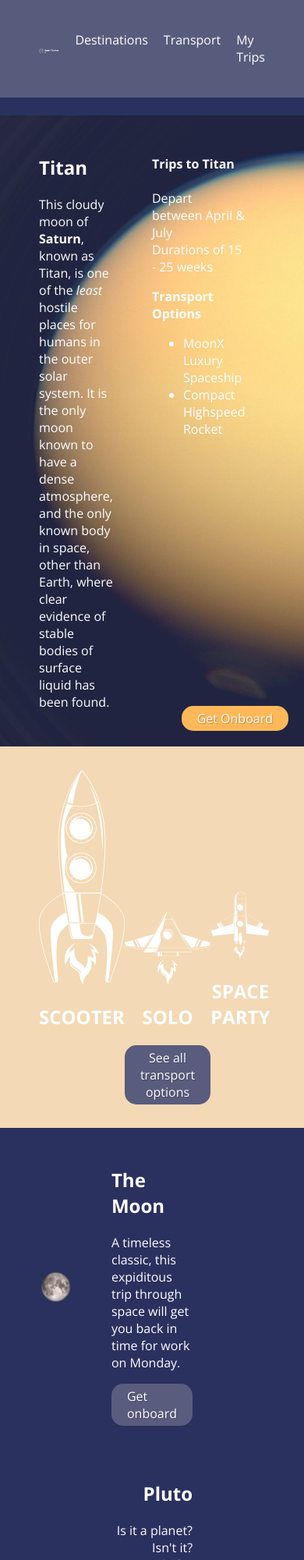
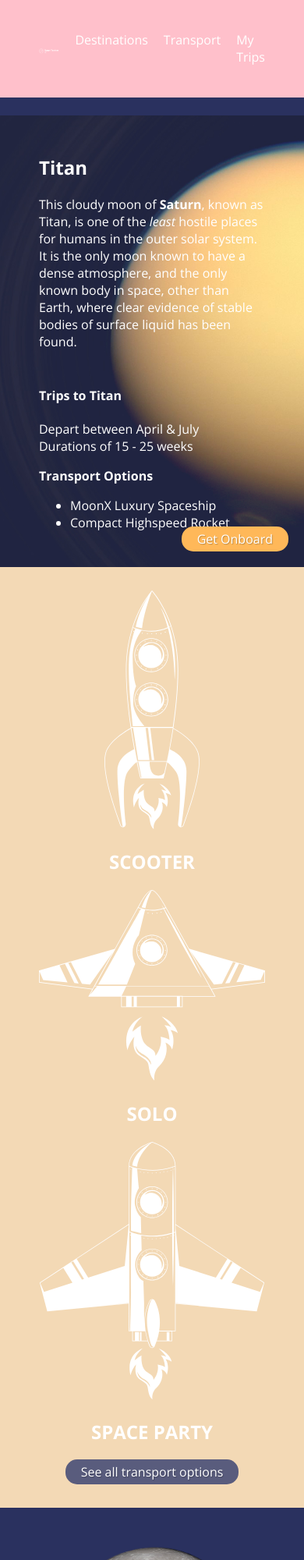
Before and after one commit to dqwins/Intro-to-Code, a plain HTML site: page index.html in a window 390 px wide. Shown: the top 2000 px of the page at 78% size. Drawn offline with nearby package versions, Linux system fonts and the light colour scheme.

Commit message:
added html responsive copy/paste line

```diff
--- a/css/style.css
+++ b/css/style.css
@@ -181,3 +181,47 @@ h3 {
 .button-blue:hover {
     background-color: #101439;
 }
+
+@media screen and (max-width: 800px) {
+    header {
+        background: pink;
+    }
+
+    .feature {
+        grid-template-columns: 1fr;
+        grid-gap: 10px;
+    }
+
+    .feature>div:first-child {
+        max-width: 500px;
+    }
+}
+
+@media screen and (max-width:700px) {
+    .gold-bkg {
+        grid-template-columns: 1fr;
+    }
+
+    .center-column {
+        grid-column: 1;
+    }
+
+    .other-trips {
+        grid-template-columns: 1fr;
+        text-align: center;
+        grid-gap: 0;
+    }
+
+    .other-trips>div:nth-child(3) {
+        grid-column: 1;
+        grid-row: 3;
+        margin-top: 80px;
+    }
+
+    .other-trips>div:nth-child(4) {
+        grid-column: 1;
+        text-align: center;
+    }
+
+
+}
--- a/index.html
+++ b/index.html
@@ -4,6 +4,9 @@
 
 <head>
     <title>Learning Code</title>
+
+    <meta name="viewport" content="width=device-width, initial-scale=1.0">
+
     <link rel="preconnect" href="https://fonts.googleapis.com">
     <link rel="preconnect" href="https://fonts.gstatic.com" crossorigin>
     <link href="https://fonts.googleapis.com/css2?family=Open+Sans:ital,wght@0,400;0,700;1,400;1,700&display=swap"
```
Also changed, not shown: destinations.html (+3 -0 lines), transport.html (+3 -0 lines).
